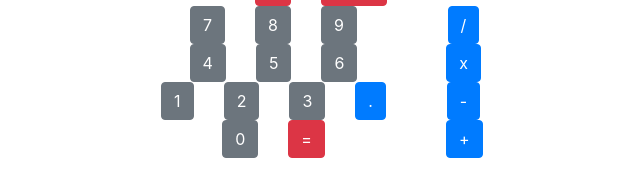
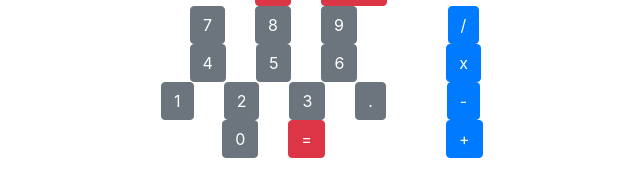
Before and after one commit to alycapps/typescriptCalculator, a React (Create React App) app: page / in a window 1280 px wide. Shown: the part 142-314 px from the top of the page, without its empty margins (319-959 px from the left). Built offline with nearby package versions, Linux system fonts and the light colour scheme.

Commit message:
fixed decimal bug

```diff
--- a/src/App.tsx
+++ b/src/App.tsx
@@ -49,7 +49,7 @@ class App extends Component<{}, State> {
   };
 
   operatorClick = (e:any) => {
-    let displayNum: number = parseInt(this.state.display)
+    let displayNum: number = parseFloat(this.state.display)
     this.setState(
       {num1: displayNum},
       () => {
@@ -70,9 +70,17 @@ class App extends Component<{}, State> {
     this.setState({answerCalculated:false})
   };
 
+  backspaceClick = () => {
+    var newDisplayState: string = "";
+    for (let i=0; i<(this.state.display.length-1); i++) {
+      newDisplayState = newDisplayState + this.state.display[i]
+    }
+    this.setState({display: newDisplayState});
+  };
+
   equalClick = () => {
     console.log("equal clicked")
-    let displayNum: number = parseInt(this.state.display)
+    let displayNum: number = parseFloat(this.state.display)
     this.setState(
       {num2: displayNum},
       () => {
@@ -130,7 +138,7 @@ class App extends Component<{}, State> {
           <div className="row">
             <div className="col-md-4"></div>
             <div className="col-md-4">
-              <OtherBtn other={"<"} otherClick={this.clearClick}/>
+              <OtherBtn other={"<"} otherClick={this.backspaceClick}/>
               <OtherBtn other={"Clear"} otherClick={this.clearClick}/>
             </div>
             <div className="col-md-4"></div>
@@ -144,7 +152,7 @@ class App extends Component<{}, State> {
                 <NumberBtn number={number} numberClick={this.numberClick}/>
               ))}
               {/* final row */}
-              <OperatorBtn operator={"."} operatorClick={this.operatorClick}/>
+              <NumberBtn number={"."} numberClick={this.numberClick}/>
               <NumberBtn number={0} numberClick={this.numberClick}/>
               <OtherBtn other={"="} otherClick={this.equalClick}/>
             </div>
--- a/src/components/NumberBtn.tsx
+++ b/src/components/NumberBtn.tsx
@@ -1,7 +1,7 @@
 import React from "react";
 
 export interface Props {
-  number: number;
+  number: number | string;
   numberClick: any
 };
 
```
